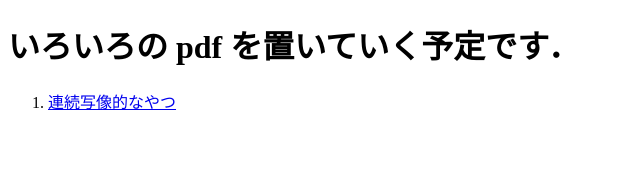
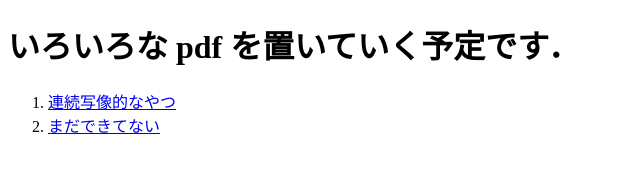
Before and after one commit to knjnszk/knjnszk.github.io, a plain HTML site: page index.html in a window 1280 px wide. Shown: the whole page, without its empty margins (0-640 px from the left). Drawn offline with Linux system fonts and the light colour scheme.

Commit message:
Update index.html

```diff
--- a/index.html
+++ b/index.html
@@ -5,9 +5,10 @@
     <title>Kenji's Page</title>
   </head>
   <body>
-    <h1>いろいろの pdf を置いていく予定です．</h1>
+    <h1>いろいろな pdf を置いていく予定です．</h1>
     <ol>
       <li><a href="continuous_map.pdf">連続写像的なやつ</a></li>
+      <li><a href="continuous_map.pdf">まだできてない</a></li>
     </ol>
   </body>
 </html>
```
